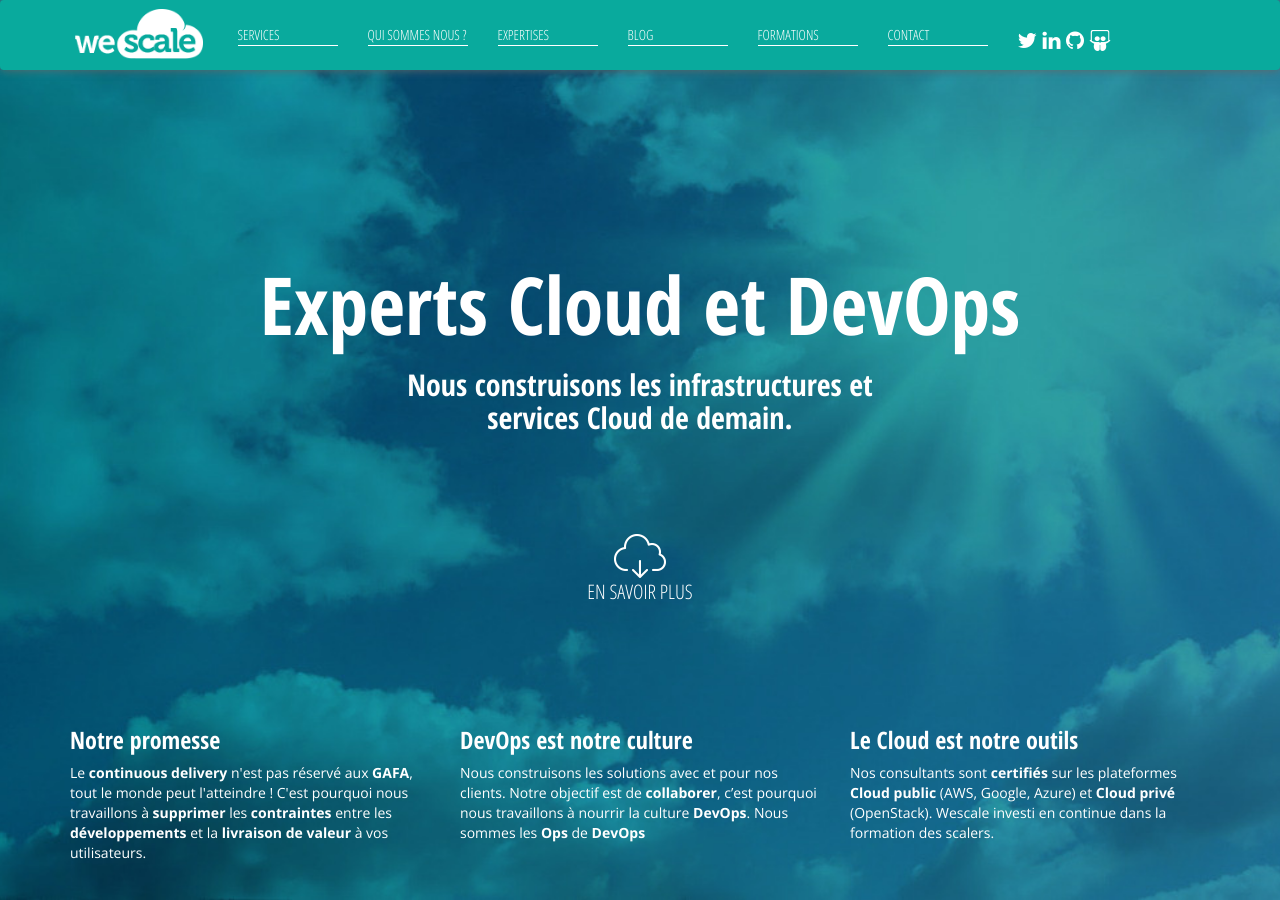
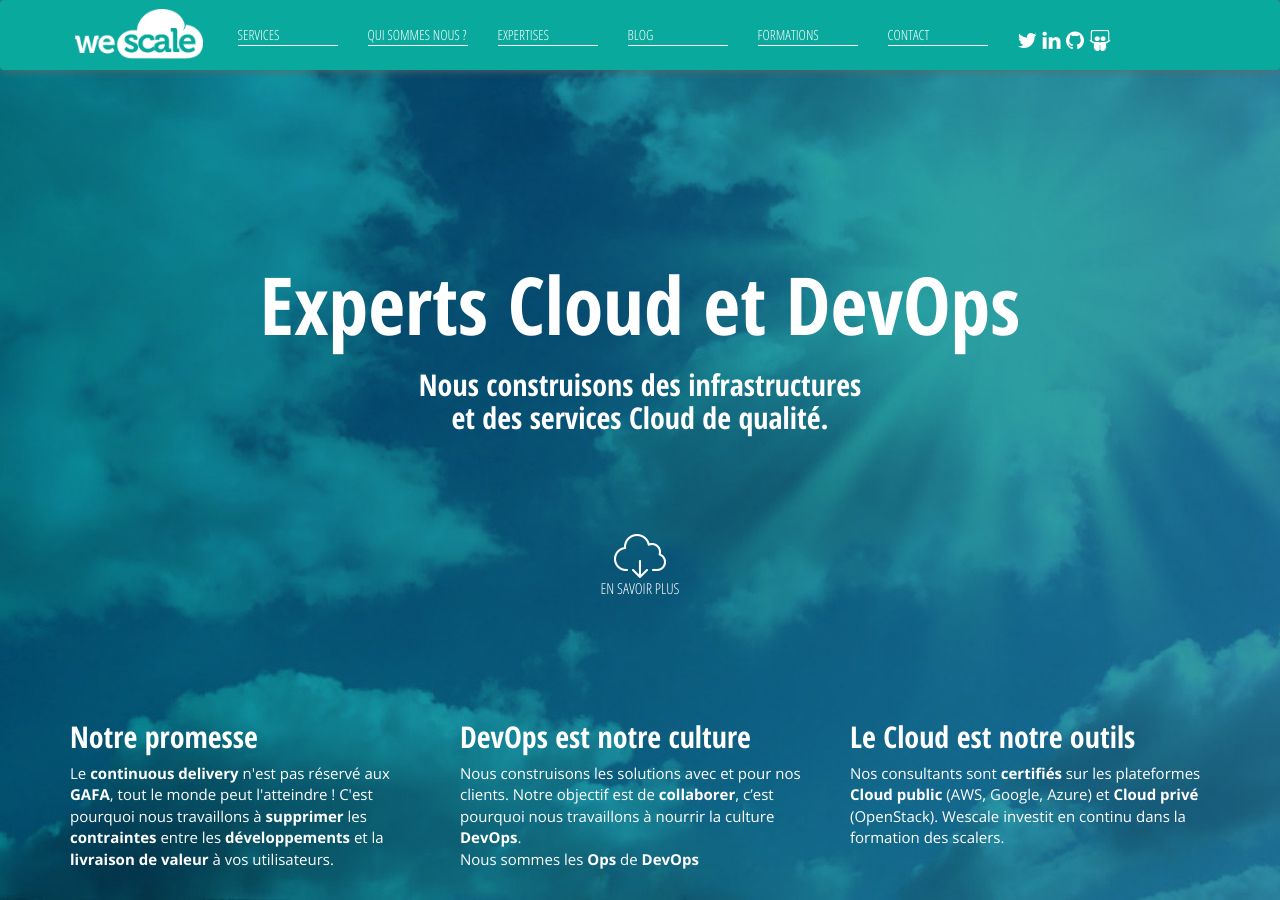
Before and after one commit to wescale/wescale-site, a Jekyll site: the page built from index.html, in a window 1280 px wide and 900 px high. Built offline with Jekyll 4.4.1, drawn with Linux system fonts in a browser that asks for light colours; nearby versions of some CDN libraries; comment, search, counter and statistics services are not loaded; some of the changed text lies outside the part shown.

Commit message:
Change designer fix wording and rework launch sections

```diff
--- a/_layouts/default.html
+++ b/_layouts/default.html
@@ -159,9 +159,10 @@
       var e = [];
 
       var t = {
-        zoom:17,
+        zoom:14,
         mapTypeControl:false,
         center:wescale,
+        scrollwheel:false,
         mapTypeControlOptions:{mapTypeIds:[google.maps.MapTypeId.ROADMAP,MY_MAPTYPE_ID]},
         mapTypeId:MY_MAPTYPE_ID
       };
--- a/css/style.css
+++ b/css/style.css
@@ -51,9 +51,9 @@
 
 .content {
    /* background: transparent url(../images/background-white.jpg) no-repeat center center; */
-    background-size: cover;
-    min-height: calc(100vh - 220px);
-    padding: 90px 0;
+   background-size: cover;
+   min-height: calc(100vh - 220px);
+   /* padding: 90px 0; */
 }
 
 .partenariats .content {
@@ -282,7 +282,7 @@
         background: linear-gradient(to right,  #2baea8 0%,#567997 100%); /* W3C, IE10+, FF16+, Chrome26+, Opera12+, Safari7+ */
         filter: progid:DXImageTransform.Microsoft.gradient( startColorstr='#2baea8', endColorstr='#567997',GradientType=1 ); /* IE6-8 */
 
-        background-image: url(../images/bg-sun-cloud.jpg);
+        background-image: url(../images/bg-sun-cloud-head.jpg);
         background-repeat: no-repeat;
         background-position: center center;
         background-size: cover;
@@ -319,6 +319,14 @@
        color: black;
    }
 
+   .home-top h3 {
+       font-size: 30px;
+   }
+
+   .home-top p {
+       font-size: 15px;
+   }
+
     .home-content {
         position: relative;
         padding: 0 15px 100px 15px;
@@ -341,15 +349,13 @@
     }
 
     .home-news a {
-        color: #ffffff;
+        color: #567997;
         font-size: 14px;
     }
 
     .home-news h1 {
-        color: #ffffff;
-        /*
-        color: #575757;
-        */
+        /* color: #ffffff; */
+        /* color: #575757; */
     }
 
     #news-spin {
@@ -385,7 +391,16 @@
     .home-etapes {
         position: relative;
         padding: 50px 0;
+        /* background-image: url(../images/service-bg-home.jpg); */
+        /* background-repeat: no-repeat; */
+        /* background-position: center center; */
+        /* background-size: cover; */
+        min-height: 100vh;
+        padding-top: 80px;
+        /* background-color: #f4f4f4; */
     }
+
+section#etapes {}
 
     .schema {
         display: block;
@@ -562,8 +577,12 @@
         text-align: left;
     }
 
+    .home-techtrends {
+        background-color: #f4f4f4;
+    }
+
     .techtrends {
-        margin: 50px 0;
+        margin: 200px 0;
     }
 
     .techtrends img {
@@ -589,6 +608,7 @@
         width: 67%;
         padding: 0 10px;
         line-height: 200%;
+        margin-bottom: 40px;
     }
 
 /** CONTACT **/
@@ -742,7 +762,7 @@
 
     .button {
         font-family: 'Open Sans Condensed', sans-serif;
-        background: white;
+        /* background: white; */
         color: #6a8aaa;
         font-size: 20px;
         display: block;
@@ -1144,9 +1164,21 @@
             text-align: center;
         }
 
+        .techtrends {
+            margin: 20px 0;
+        }
+
         .techtrends-image,
         .techtrends-text {
             width: 100%;
+        }
+
+        .techtrends-image {
+            text-align: center;
+        }
+
+        .home-news blockquote {
+            margin: 0px;
         }
 
         .partenaire-image {
--- a/index.html
+++ b/index.html
@@ -9,7 +9,7 @@
           <div class="col-md-12 home-content">
             <h1 class="title">Experts Cloud et DevOps</h1>
             <h2 class="home-text">
-              Nous construisons les infrastructures et services Cloud de demain.
+              Nous construisons des infrastructures et des services Cloud de qualité.
             </h2>
 <!--
             <h2>Notre mission</h2>
@@ -53,7 +53,7 @@
             <h3>DevOps est notre culture</h3>
             <p>
               Nous construisons les solutions avec et pour nos clients. Notre objectif est de <b>collaborer</b>, c’est
-              pourquoi nous travaillons à nourrir la culture <b>DevOps</b>.
+              pourquoi nous travaillons à nourrir la culture <b>DevOps</b>.<br>
               Nous sommes les <b>Ops</b> de <b>DevOps</b>
             </p>
           </div>
@@ -61,26 +61,42 @@
             <h3>Le Cloud est notre outils</h3>
               <p>
                 Nos consultants sont <b>certifiés</b> sur les plateformes <b>Cloud public</b> (AWS, Google, Azure) et
-                <b>Cloud privé</b> (OpenStack). Wescale investi en continue dans la formation des scalers.
+                <b>Cloud privé</b> (OpenStack). Wescale investit en continu dans la formation des scalers.
               </p>
           </div>
-<!--            <div class="techtrends">
+
+        </div>
+      </div>
+    </section>
+
+
+    <div class="content">
+      <section class="home-techtrends">
+         <div class="container">
+          <div class="row">
+            <div class="col-md-8">
+              <div class="techtrends">
                   <div class="techtrends-image">
-                <a id="tt-link" href="#"  data-toggle="modal" data-target="#myModal"><img src="{{"/images/techtrends-cloud.png"| relative_url }}" alt="Techtrends Cloud" /></a>
+                      <a id="tt-link" href="#" data-toggle="modal" data-target="#myModal"><img src="{{"/images/techtrends-cloud.png"|
+                          relative_url }}" alt="Techtrends Cloud" /></a>
                   </div>
                   <div class="techtrends-text">
                       <h2>Techtrends Cloud</h2>
                       <p>Dans le paysage IT actuel, le Cloud Computing est omniprésent. Cependant, même si son adoption
-                  progresse au sein des entreprises, la migration de tout ou partie d’un parc applicatif reste bien
+                          progresse au sein des entreprises, la migration de tout ou partie d’un parc applicatif reste
+                          bien
                           souvent complexe. Les acteurs de cet écosystème sont de plus en plus nombreux et les offres se
-                  multiplient en conséquence. Les décideurs sont confrontés à des choix stratégiques et technologiques
+                          multiplient en conséquence. Les décideurs sont confrontés à des choix stratégiques et
+                          technologiques
                           difficiles.</p>
-                <p class="news-readmore"><a href="#" data-toggle="modal" data-target="#myModal">Télécharger</a></p>
+                      <p class="news-readmore"><a href="#" data-toggle="modal" data-target="#myModal">Télécharger</a>
+                      </p>
                   </div>
 
                   {% include tt-form.html %}
-            </div> -->
-         <!-- <div id="home-news" class="col-md-4 home-news">
+              </div>
+            </div>
+             <div id="home-news" class="col-md-4 home-news">
                 <h1>
                   <i class="fa fa-newspaper-o" aria-hidden="true"></i> Blog Wescale
                 </h1>
@@ -88,12 +104,11 @@
                   <i class="fa fa-refresh fa-spin  fa-fw" aria-hidden="true"></i>
                 </h1>
 
-          </div>-->
+              </div>
            </div>
          </div>
       </section>
 
-    <div class="content">
       <section class="home-etapes" id="etapes">
         <div class="container">
           <div class="row">
@@ -142,27 +157,28 @@
             </div>
             <div class="col-xs-12 col-md-4">
               <h2>Cloud <span class="bold">Designer</span></h2>
-              <img src="{{"/images/profil-designer.jpg"| relative_url }}" alt="Cloud Designer" />
+              <img src="{{"/images/cloud-designer.png"| relative_url }}" alt="Cloud Designer" />
               <p>Vous avez une appétence pour l’analyse des besoins business et des enjeux stratégiques, de
                 solides bases techniques Cloud pour être à même de proposer des processus et des  architectures
                 réalistes bâties pour tenir et durer.</p>
             </div>
             <div class="col-xs-12 col-md-4">
               <h2>Cloud <span class="bold">Builder</span></h2>
-              <img src="{{"/images/profil-builder.jpg"| relative_url }}" alt="Cloud Builder" />
+              <img src="{{"/images/cloud-builder.png"| relative_url }}" alt="Cloud Builder" />
               <p>Vous connaissez les briques utiles au fonctionnement d'un SI ou d'une usine logicielle. Vous aimez les
                 approches orientées services. Vous êtes bilingues DevOps. Venez construire et mettre en place des
                 solutions Cloud.</p>
             </div>
             <div class="col-xs-12 col-md-4">
               <h2>Cloud <span class="bold">Runner</span></h2>
-              <img src="{{"/images/profil-runner.jpg"| relative_url }}" alt="Cloud Runner" />
+              <img src="{{"/images/cloud-runner.png"| relative_url }}" alt="Cloud Runner" />
               <p>Vous êtes un pro du système, de l'automatisation, du monitoring et du réseau. Vous avez le goût des
                 prods bien huilées et sécurisées. Vous aimez les architectures qui en imposent.
                 Venez opèrer et faire évoluer les solutions Cloud en lien direct avec les dévoloppeurs.</p>
             </div>
             {% include wescale-recrute.html %}
           </div>
+
         </div>
       </section>
 
```
Also changed, not shown: images/Service-original.jpg (added), images/bg-services-home.png (added), images/cloud-builder.png (added), images/cloud-designer.png (added), images/cloud-runner.png (added), images/service-bg-home.jpg (added). Lines whose indentation alone changed are shown as unchanged.
